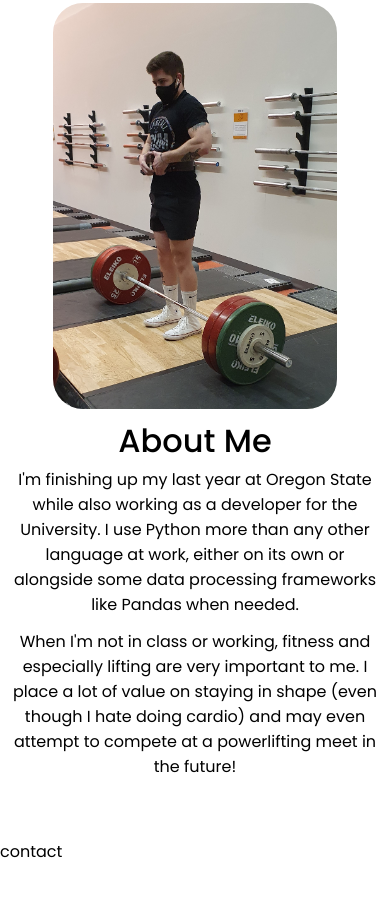
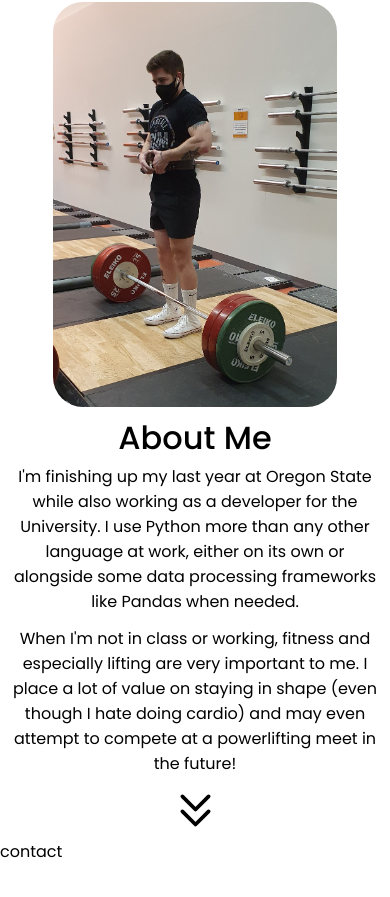
Before and after one commit to msi1995/Me, a React (Create React App) app: page / in a window 390 px wide. Shown: the part 849-1746 px from the top of the page. Built offline with nearby package versions, Linux system fonts and the light colour scheme.

Commit message:
Good functionality first 2 pages mobile and desktop

```diff
--- a/src/components/about/About.jsx
+++ b/src/components/about/About.jsx
@@ -5,25 +5,32 @@ import Deadlift from "../../images/deadlift2.jpg"
 import DownChevron from "../../svg/DownChevron";
 
 const chevronwrap = css`
-    display: flex;
-    margin-left: 150px;
-    width: 0vh;
-    height: 97vh;
+    height: 5vh;
+    width: 100%;
     animation: bounce 4s ease-in-out infinite;
 
     @media screen and (max-width: 391px){
+
+    }
+`
+
+
+const test = css`
 position: absolute;
-        height: 100vh;
-        align-items: end;
-        display: none;
+right: 50%;
+bottom: 0;
+
+@media screen and (max-width: 391px){
+        right: 44%;
     }
+
 `
 
 function About(){
 
     return(
-
-    <div id="about" className="container">
+    <div id="about" className="full-container">
+        <div className="container">
             <div className="container-left">
                 <div className="card bg"></div>
                 <div className="card">
@@ -31,11 +38,11 @@ function About(){
                     alt="Me deadlifting!"
                     className="card-img" />
                 </div>
-            <div css={chevronwrap}>
+                {/* <div css={chevronwrap}>
                     <a href="#contact">
                         <DownChevron/>
                     </a>
-            </div>
+                </div> */}
             </div>
             <div className="container-right">
                 <h1 className="title">About Me</h1>
@@ -52,6 +59,12 @@ function About(){
 
             </div>
         </div>
+        <div css={chevronwrap}>
+            <a css={test} href="#contact">
+                <DownChevron/>
+            </a>
+        </div>
+    </div>
     )
 }
 
--- a/src/components/about/about.css
+++ b/src/components/about/about.css
@@ -1,3 +1,4 @@
+
 @media screen and (max-width: 1400px){
     .card.bg{
         display: none;
@@ -36,9 +37,17 @@
 
 }
 
+.full-container{
+    position: relative;
+    height: 100vh;
+    display: flex;
+    flex-direction: column;
+    align-items: center;
+}
+
 .container{
     position: relative;
-    height: 100vh;
+    height: 95vh;
     display: flex;
     align-items: center;
 }
@@ -97,10 +106,9 @@
 }
 
 .chevron{
-    position: absolute;
+    display: block !important;
+    margin: auto !important;
     width: 45px;
-    bottom: 0;
-    right: 0;
 }
 
 .chevron:hover{
```
Lines whose indentation alone changed are shown as unchanged.
